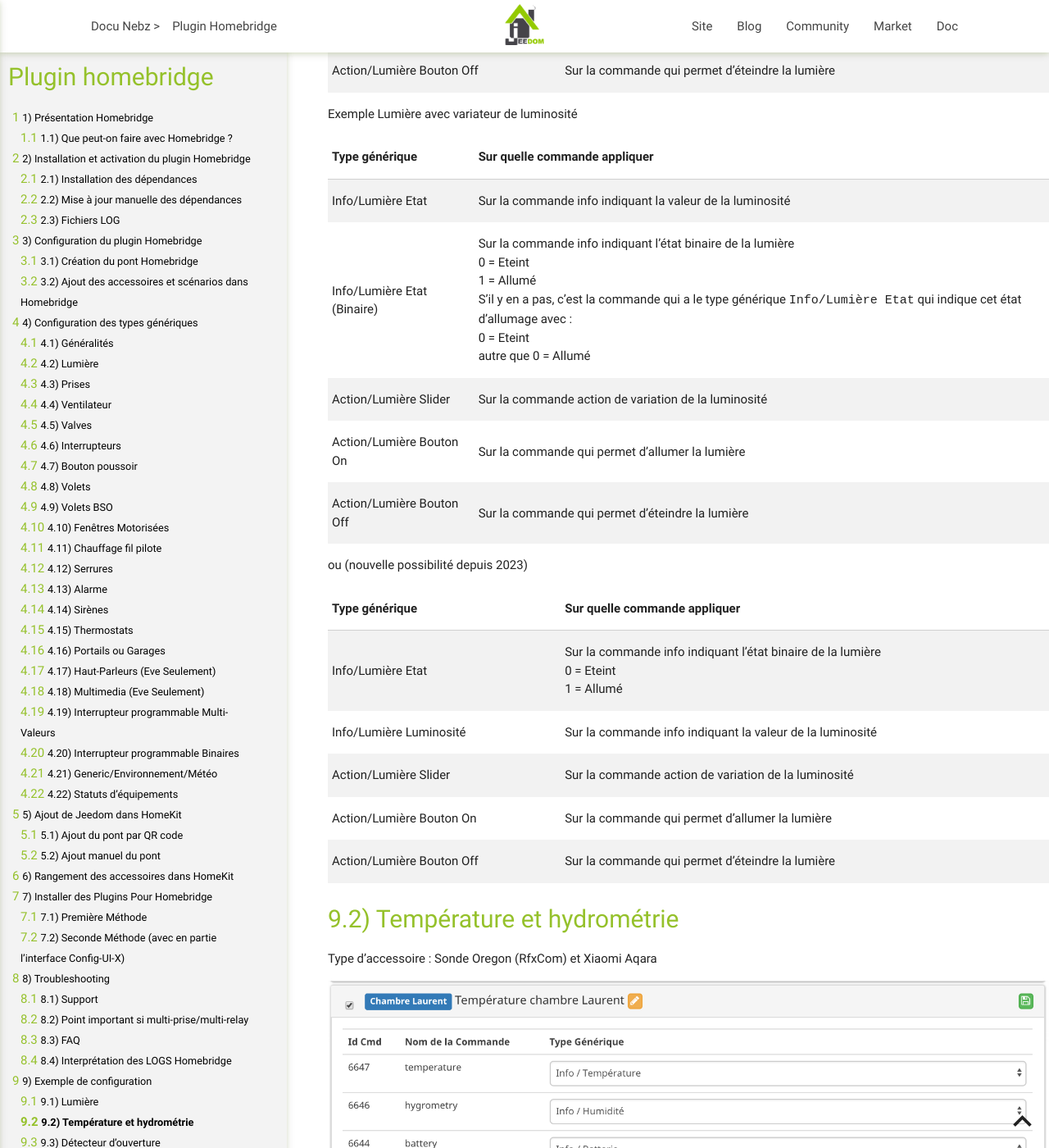
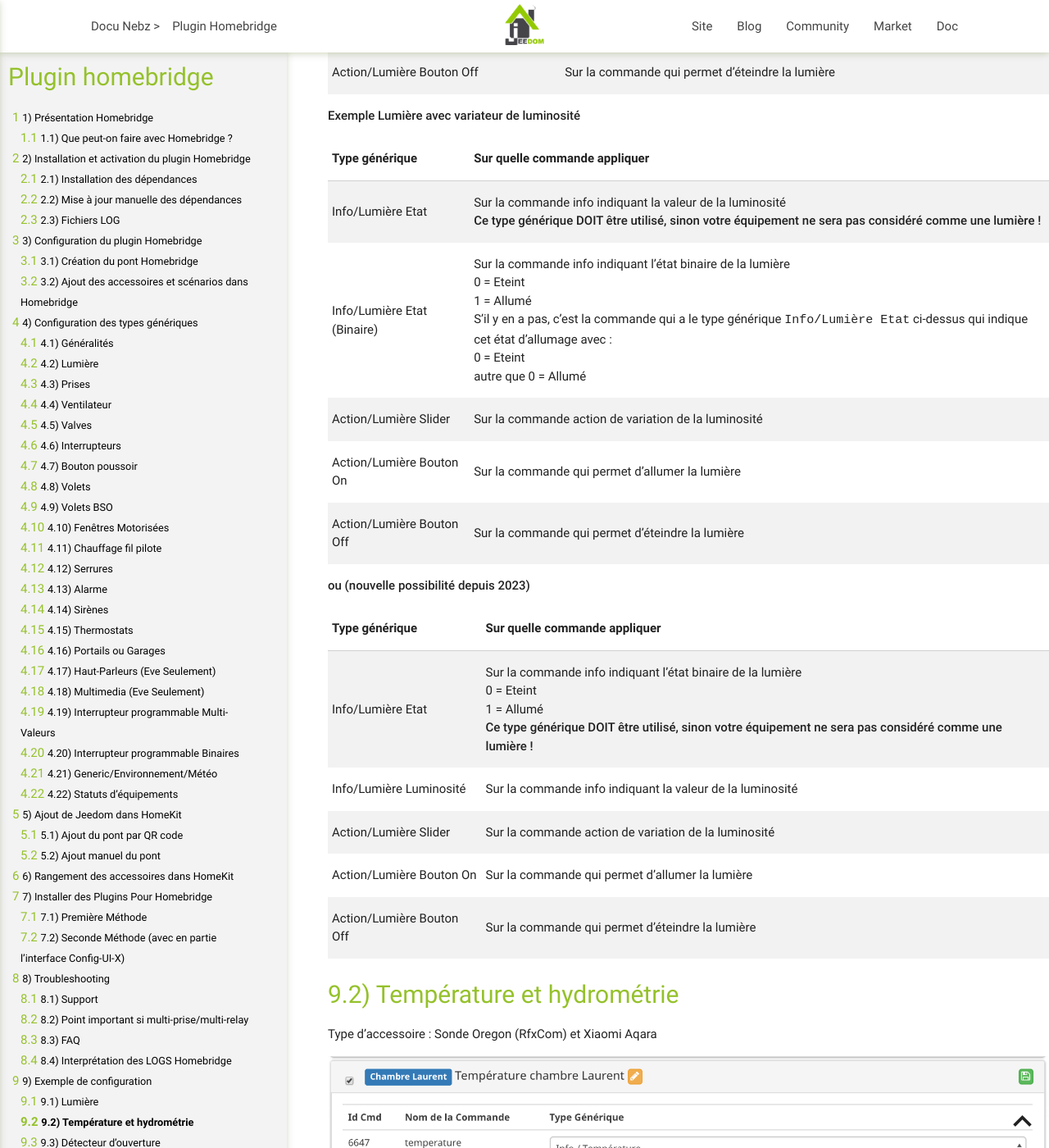
Before and after one commit to NebzHB/jeedom_docs, a Jekyll site: the page built from plugins/homebridge/fr_FR/index.md, in a window 1280 px wide and 1400 px high, scrolled down 45482 px. Shown: the whole window at 82% size. Built offline with Jekyll 4.4.1, drawn with Linux system fonts in a browser that asks for light colours; some of the changed text lies outside the part shown.

Commit message:
Update index.md

```diff
--- a/plugins/homebridge/fr_FR/index.md
+++ b/plugins/homebridge/fr_FR/index.md
@@ -803,7 +803,7 @@
 
 Si les deux contacts sont utilisés, copier-coller les types génériques On-1 sur On-2, Off-1 sur Off-2 et Etat-1 sur Etat-2.
 
-Exemple Lumière simple 3 commandes : info d'état binaire (0 ou 1)/bouton allumer/bouton fermer
+**Exemple Lumière simple 3 commandes : info d'état binaire (0 ou 1)/bouton allumer/bouton fermer**
 
 |Type générique|Sur quelle commande appliquer|
 |--------------|-----------------------------|
@@ -811,21 +811,21 @@
 |Action/Lumière Bouton On|Sur la commande qui permet d'allumer la lumière|
 |Action/Lumière Bouton Off|Sur la commande qui permet d'éteindre la lumière|
 
-Exemple Lumière avec variateur de luminosité
+**Exemple Lumière avec variateur de luminosité**
 
 |Type générique|Sur quelle commande appliquer|
 |--------------|-----------------------------|
-|Info/Lumière Etat|Sur la commande info indiquant la valeur de la luminosité|
-|Info/Lumière Etat (Binaire)|Sur la commande info indiquant l'état binaire de la lumière<br/>0 = Eteint<br/> 1 = Allumé<br/>S'il y en a pas, c'est la commande qui a le type générique `Info/Lumière Etat` qui indique cet état d'allumage avec :<br/>0 = Eteint<br/> autre que  0 = Allumé|
+|Info/Lumière Etat|Sur la commande info indiquant la valeur de la luminosité<br/>**Ce type générique DOIT être utilisé, sinon votre équipement ne sera pas considéré comme une lumière !**|
+|Info/Lumière Etat (Binaire)|Sur la commande info indiquant l'état binaire de la lumière<br/>0 = Eteint<br/> 1 = Allumé<br/>S'il y en a pas, c'est la commande qui a le type générique `Info/Lumière Etat` ci-dessus qui indique cet état d'allumage avec :<br/>0 = Eteint<br/> autre que  0 = Allumé|
 |Action/Lumière Slider|Sur la commande action de variation de la luminosité|
 |Action/Lumière Bouton On|Sur la commande qui permet d'allumer la lumière|
 |Action/Lumière Bouton Off|Sur la commande qui permet d'éteindre la lumière|
 
-ou (nouvelle possibilité depuis 2023)
+**ou (nouvelle possibilité depuis 2023)**
 
 |Type générique|Sur quelle commande appliquer|
 |--------------|-----------------------------|
-|Info/Lumière Etat|Sur la commande info indiquant l'état binaire de la lumière<br/>0 = Eteint<br/> 1 = Allumé|
+|Info/Lumière Etat|Sur la commande info indiquant l'état binaire de la lumière<br/>0 = Eteint<br/> 1 = Allumé<br/>**Ce type générique DOIT être utilisé, sinon votre équipement ne sera pas considéré comme une lumière !**|
 |Info/Lumière Luminosité|Sur la commande info indiquant la valeur de la luminosité|
 |Action/Lumière Slider|Sur la commande action de variation de la luminosité|
 |Action/Lumière Bouton On|Sur la commande qui permet d'allumer la lumière|
```
Also changed, not shown: other parts of plugins/homebridge/fr_FR/index.md (+1 -1 lines).
